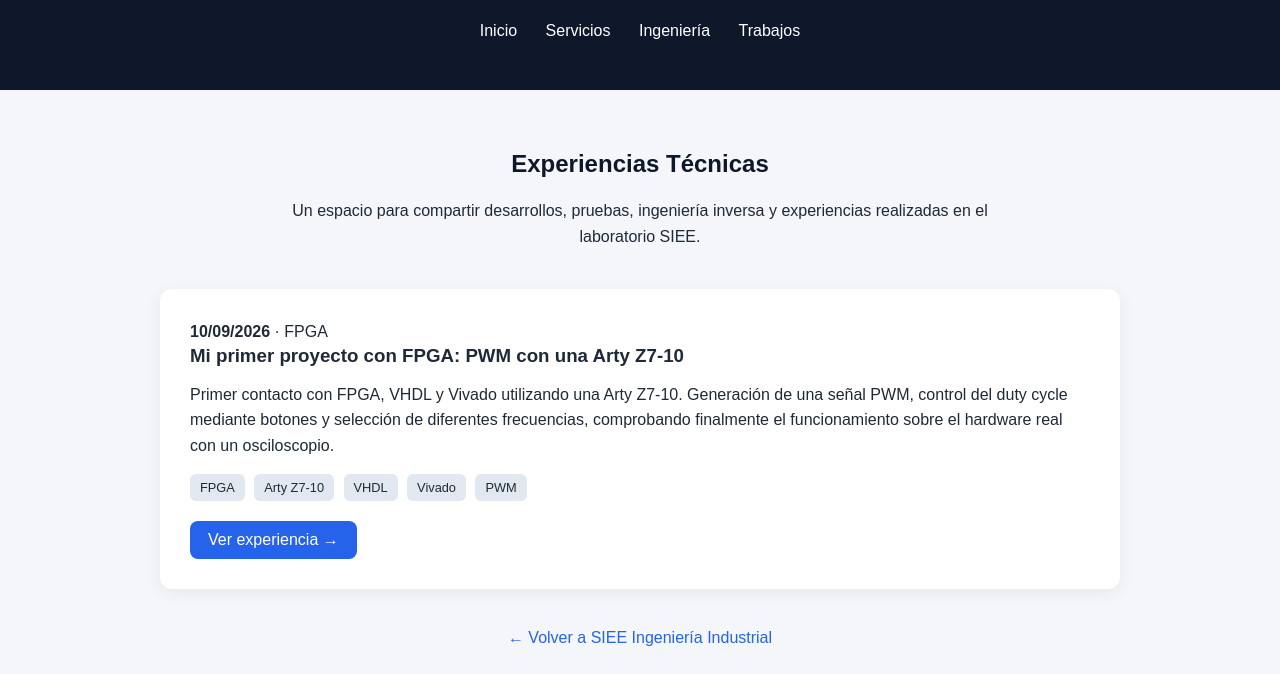
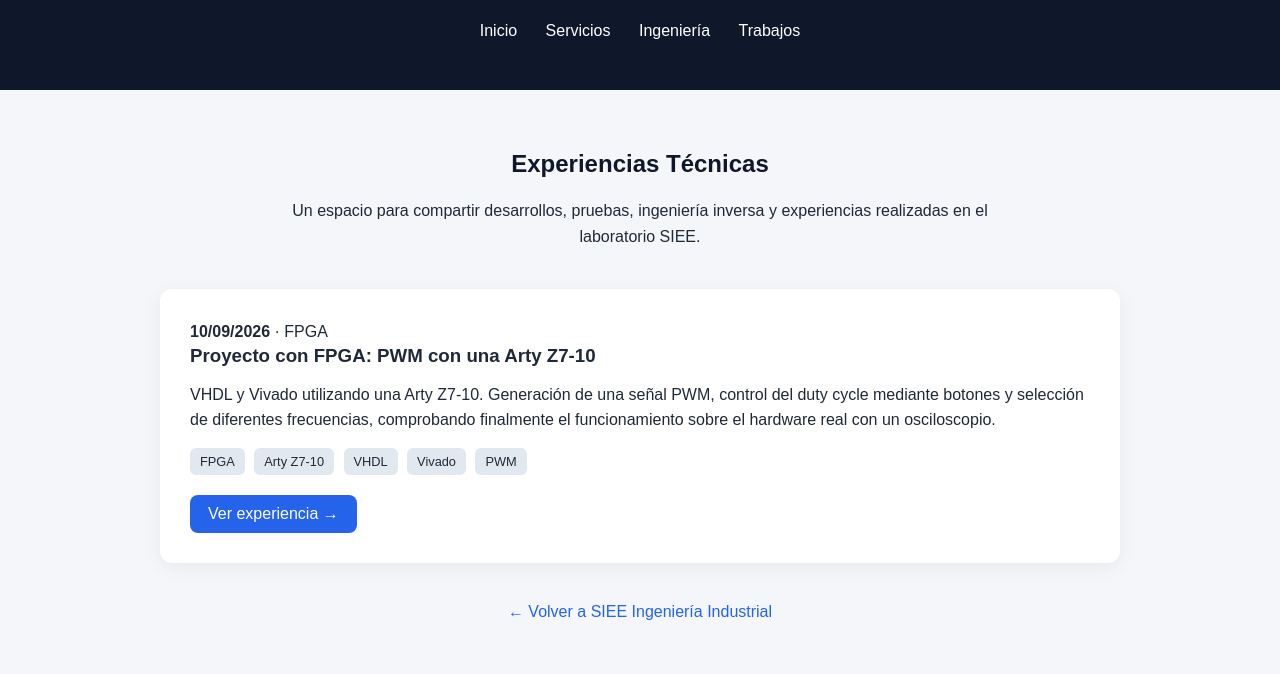
Before and after one commit to sebaherrera74/SIEE, a plain HTML site: page lab.html in a window 1280 px wide. Shown: the part 126-800 px from the top of the page. Drawn offline with Linux system fonts and the light colour scheme.

Commit message:
Update project title and description in lab.html
Removed 'Mi primer proyecto' from the title and adjusted the project description.

```diff
--- a/lab.html
+++ b/lab.html
@@ -162,10 +162,10 @@ y experiencias realizadas en el laboratorio SIEE.
 
 <p><strong>10/09/2026</strong> · FPGA</p>
 
-<h3>Mi primer proyecto con FPGA: PWM con una Arty Z7-10</h3>
+<h3>Proyecto con FPGA: PWM con una Arty Z7-10</h3>
 
 <p>
-Primer contacto con FPGA, VHDL y Vivado utilizando una Arty Z7-10.
+VHDL y Vivado utilizando una Arty Z7-10.
 Generación de una señal PWM, control del duty cycle mediante botones
 y selección de diferentes frecuencias, comprobando finalmente el
 funcionamiento sobre el hardware real con un osciloscopio.
```
